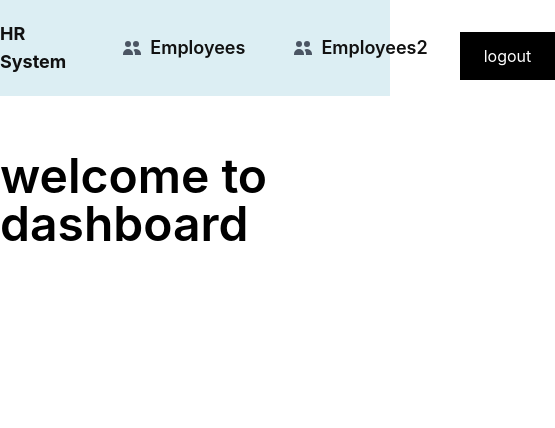
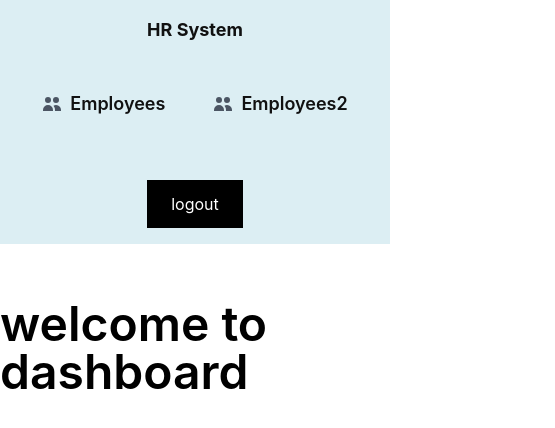
Before and after one commit to mohamedhadia/Hr-system, a React (Vite) app: page /admin in a window 390 px wide. Shown: the top 428 px of the page, 555 px wide, since content can reach past the window. Built offline with nearby package versions, Linux system fonts and the light colour scheme.

Commit message:
move logout button to dashboard

```diff
--- a/src/Dashboard/Dashboard.jsx
+++ b/src/Dashboard/Dashboard.jsx
@@ -5,16 +5,17 @@ import { logout } from "./../features/login/loginSlice";
 import Table from "./table/Table";
 import { UsersIcon } from "@heroicons/react/solid";
 import Employees from "./Employees";
+import { Navigate } from "react-big-calendar";
 
 const Dashboard = (props) => {
   const user = useSelector((state) => state.user);
   const dispatch = useDispatch();
-  let navigate = useNavigate();
+  let Navigate = useNavigate();
 
   return (
     <div className="h-full w-full bg-[#fff]">
       <div className="flex flex-col md:h-screen md:flex-row ">
-        <div className="flex items-center justify-around gap-10 bg-[#dceef3] py-4 text-[#111111] md:fixed md:h-screen md:w-2/6 md:flex-col md:justify-start lg:w-1/5 ">
+        <div className="flex flex-col items-center justify-around gap-10 bg-[#dceef3] py-4 text-[#111111] md:fixed md:h-screen md:w-2/6 md:justify-start lg:w-1/5 ">
           <Link
             to="/"
             className="text-lg font-bold md:py-8 md:text-center md:text-4xl"
@@ -44,7 +45,7 @@ const Dashboard = (props) => {
               <UsersIcon className="h-5 w-5  text-gray-600 " />
               employees2
             </NavLink>
-
+          </div>
           <button
             className="btn mt-4 "
             onClick={() => {
@@ -55,7 +56,6 @@ const Dashboard = (props) => {
             logout
           </button>
         </div>
-        </div>
         <div className="z-50 ml-auto mt-14 flex h-full w-full flex-col items-center justify-center bg-[#fff] md:mt-0 md:w-4/6 lg:w-4/5">
           {props.children}
         </div>
```
Lines whose indentation alone changed are shown as unchanged.
